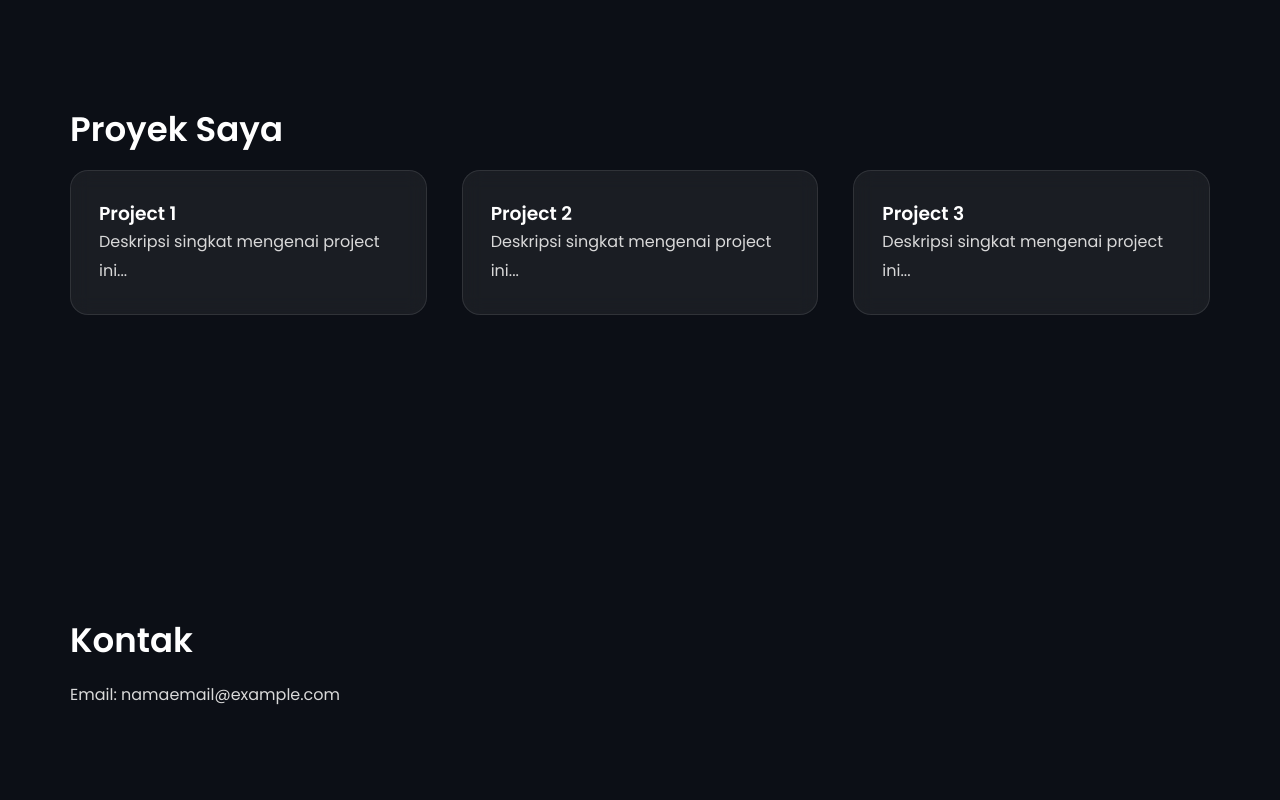
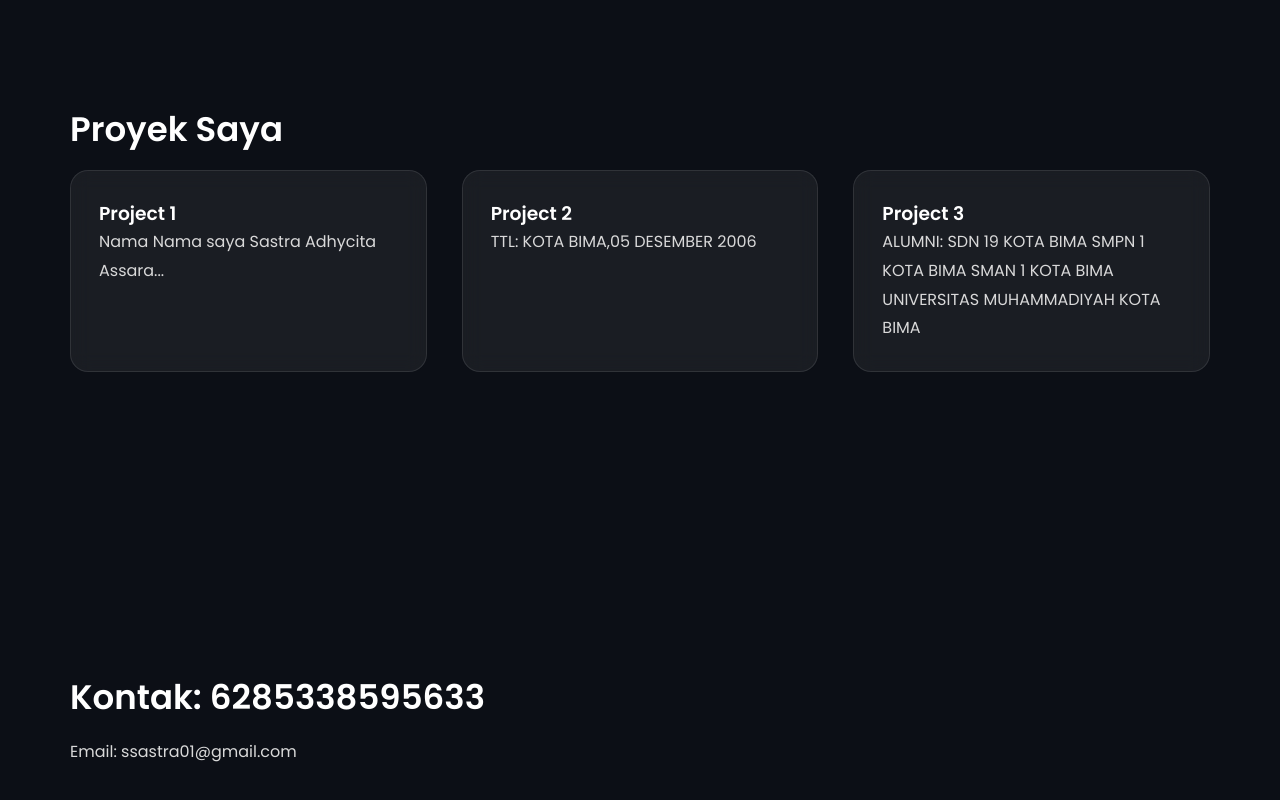
Before and after one commit to sastragaming/sastragaming.github.io, a plain HTML site: page index.html in a window 1280 px wide. Shown: the part 1452-2252 px from the top of the page. Drawn offline with Linux system fonts and the light colour scheme.

Commit message:
Update index.html

```diff
--- a/index.html
+++ b/index.html
@@ -215,7 +215,7 @@
 <body>
 
 <header>
-    <div class="logo">MyPortfolio</div>
+    <div class="logo">Sastra Gaming</div>
     <nav>
         <a href="#about">Tentang</a>
         <a href="#projects">Proyek</a>
@@ -229,10 +229,10 @@
         <h1>Halo, Saya <span class="highlight">Sastra Gaming</span></h1>
         <p class="subtitle">Web Developer • UI/UX Designer • Freelancer</p>
         <a href="#projects" class="btn">Lihat Proyek</a>
-    </div>
+    <vt/div>
 
     <div class="hero-photo">
-        <img src="foto.jpg" alt="Foto Profil">
+        <img src="https://img.sanishtech.com/u/c7084a6a218ec57d8a5781702710cf23.png" alt="Foto Profil">
     </div>
 </section>
 
@@ -257,25 +257,29 @@
     <div class="project-grid">
         <div class="project-card">
             <h3>Project 1</h3>
-            <p>Deskripsi singkat mengenai project ini...</p>
+            <p> Nama Nama saya Sastra Adhycita Assara...</p>
         </div>
 
         <div class="project-card">
             <h3>Project 2</h3>
-            <p>Deskripsi singkat mengenai project ini...</p>
+            <p>TTL: KOTA BIMA,05 DESEMBER 2006</p>
         </div>
 
         <div class="project-card">
             <h3>Project 3</h3>
-            <p>Deskripsi singkat mengenai project ini...</p>
+            <p>ALUMNI: SDN 19 KOTA BIMA
+                SMPN 1 KOTA BIMA
+                SMAN 1 KOTA BIMA
+                UNIVERSITAS MUHAMMADIYAH KOTA BIMA
+            </p>
         </div>
     </div>
 </section>
 
 <!-- CONTACT -->
 <section id="contact" class="fade-in-section">
-    <h2>Kontak</h2>
-    <p>Email: namaemail@example.com</p>
+    <h2>Kontak: 6285338595633</h2>
+    <p>Email: ssastra01@gmail.com</p>
 </section>
 
 <script>
```
